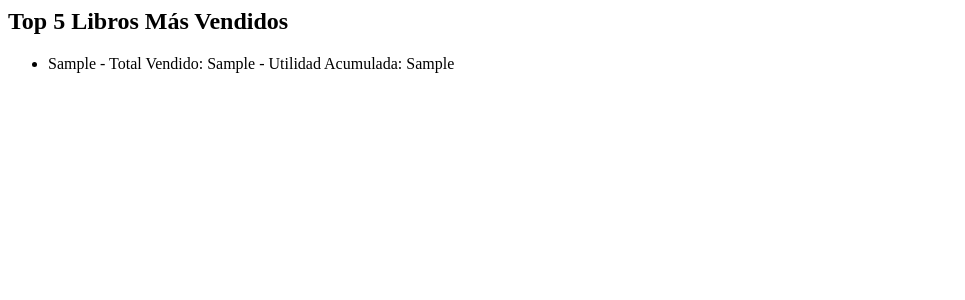
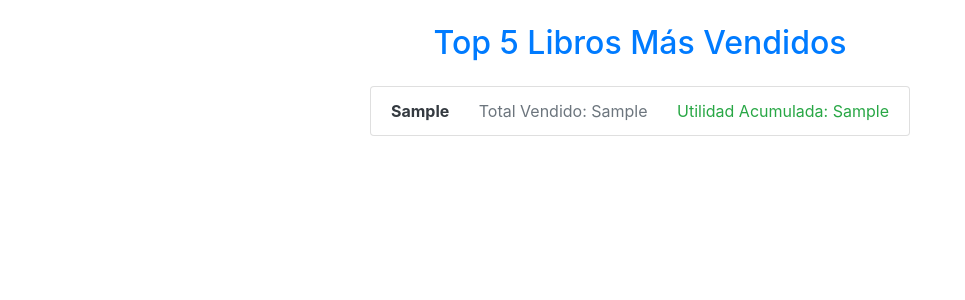
Before and after one commit to estebancode20/webpage_Gaspicuentos, a Django app: template ventas/templates/libros_mas_vendidos.html in a window 1280 px wide. Shown: the top 300 px of the page, without its empty margins (0-965 px from the left). Run offline with Django 4.2, Linux system fonts and the light colour scheme; the template is opened without the code that fills it: most values are stand-ins (such as "Sample title", 1, 10 or a date in 2020); some libraries are stand-ins or nearby versions.

Commit message:
estilos utilidad

```diff
--- a/ventas/templates/libros_mas_vendidos.html
+++ b/ventas/templates/libros_mas_vendidos.html
@@ -1,6 +1,21 @@
-<h2>Top 5 Libros Más Vendidos</h2>
-<ul>
-    {% for libro in libros_vendidos %}
-        <li>{{ libro.1 }} - Total Vendido: {{ libro.2 }} - Utilidad Acumulada: {{ libro.3 }}</li>
-    {% endfor %}
-</ul>
+<!-- Agregar estas líneas al encabezado de tu archivo HTML -->
+<link rel="stylesheet" href="https://stackpath.bootstrapcdn.com/bootstrap/4.3.1/css/bootstrap.min.css" integrity="sha384-ggOyR0iXCbMQv3Xipma34MD+dH/1fQ784/j6cY/iJTQUOhcWr7x9JvoRxT2MZw1T" crossorigin="anonymous">
+<script src="https://code.jquery.com/jquery-3.3.1.slim.min.js" integrity="sha384-q8i/X+965DzO0rT7abK41JStQIAqVgRVzpbzo5smXKp4YfRvH+8abtTE1Pi6jizo" crossorigin="anonymous"></script>
+<script src="https://cdnjs.cloudflare.com/ajax/libs/popper.js/1.14.7/umd/popper.min.js" integrity="sha384-UO2eT0CpHqdSJQ6hJty5KVphtPhzWj9WO1clHTMGa3JDZwrnQq4sF86dIHNDz0W1" crossorigin="anonymous"></script>
+<script src="https://stackpath.bootstrapcdn.com/bootstrap/4.3.1/js/bootstrap.min.js" integrity="sha384-JjSmVgyd0p3pXB1rRibZUAYoIIy6OrQ6VrjIEaFf/nJGzIxFDsf4x0xIM+B07jRM" crossorigin="anonymous"></script>
+<div class="container">
+    <div class="row">
+      <div class="col-md-6 offset-md-3">
+        <h2 class="mt-4 mb-4 text-center text-primary">Top 5 Libros Más Vendidos</h2>
+        <ul class="list-group">
+          {% for libro in libros_vendidos %}
+            <li class="list-group-item d-flex justify-content-between align-items-center">
+              <span class="font-weight-bold text-dark">{{ libro.1 }}</span>
+              <span class="text-muted">Total Vendido: {{ libro.2 }}</span>
+              <span class="text-success">Utilidad Acumulada: {{ libro.3 }}</span>
+            </li>
+          {% endfor %}
+        </ul>
+      </div>
+    </div>
+  </div>
```
